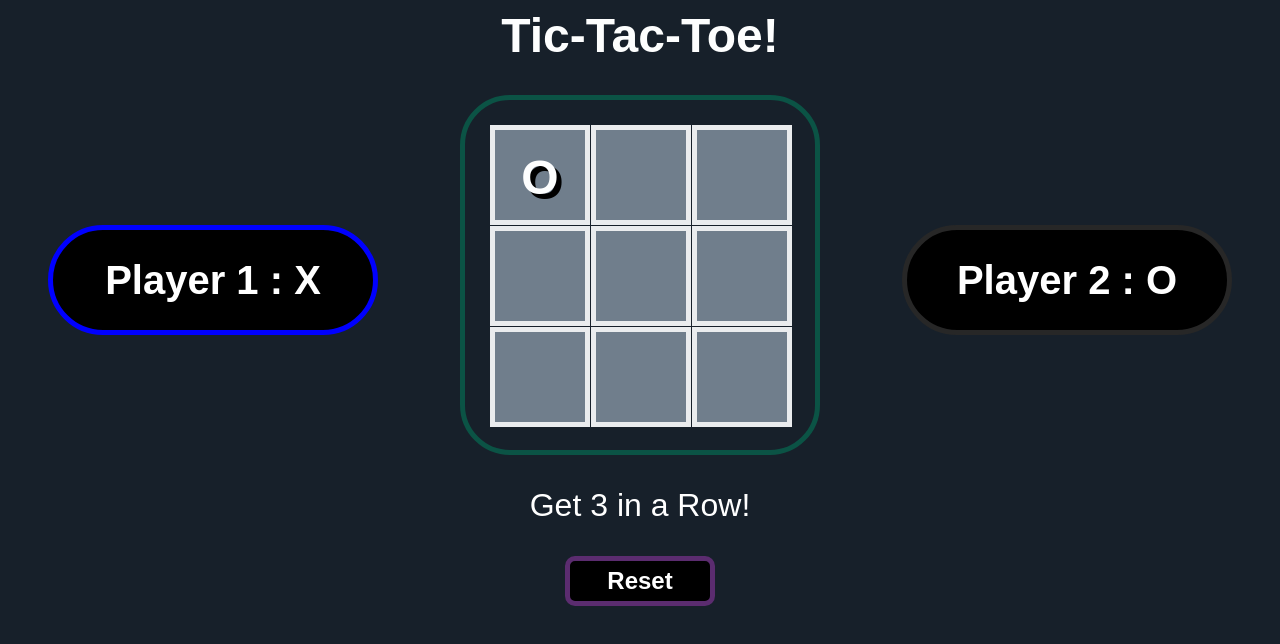
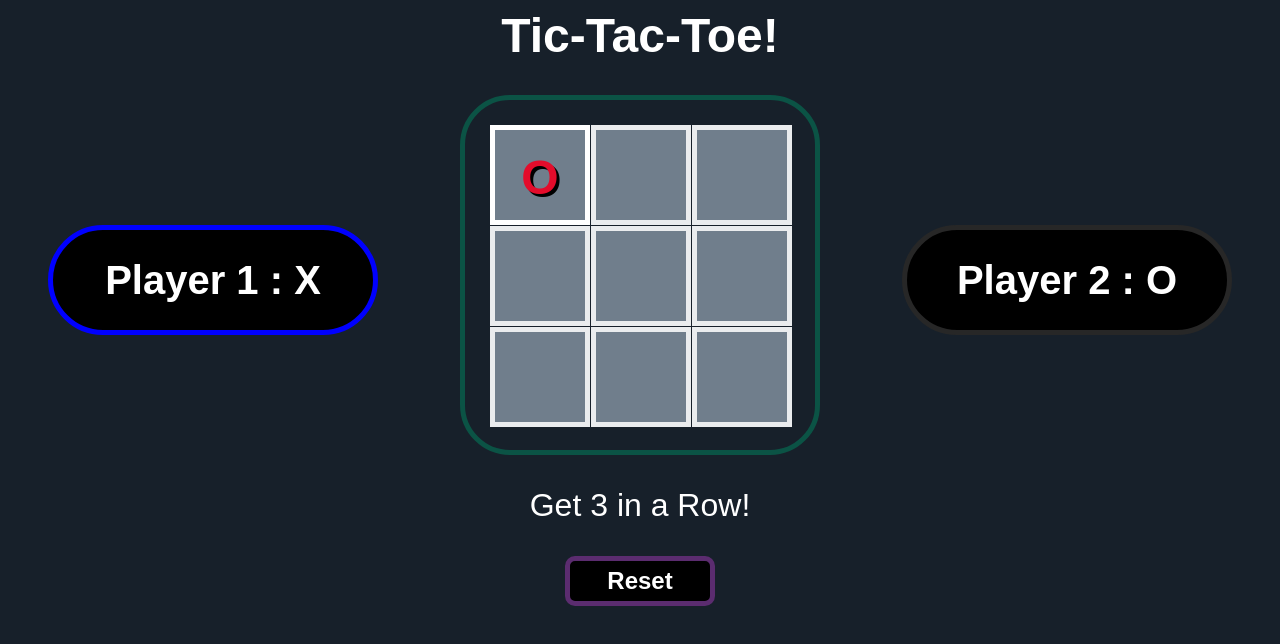
Before and after one commit to SidNath21/Tic-Tac-Toe, a plain HTML site: page index.html in a window 1280 px wide. Both pictures are taken after a click on the element 540 px from the left and 175 px from the top of the page. Drawn offline with Linux system fonts and the light colour scheme.

Commit message:
Added Stylistic Features

```diff
--- a/main.js
+++ b/main.js
@@ -44,19 +44,46 @@ for(let i=0; i<9; i++){
     playerMove.classList.add("playerMove");
     cells[i].appendChild(playerMove);
 
+    cells[i].addEventListener("mouseover", function(){
+        if(!gameOver && board[i] == ""){
+
+            let mouseOverColor;
+            let text = ""
+            let textColor;
+            if(moveCount%2 == 0){
+                mouseOverColor = "blue";
+                text = "X";
+                textColor = "#3CBCC3";
+            }
+            else{
+                mouseOverColor = "red";
+                text = "O";
+                textColor = "#E40C2B";
+            }
+
+            cells[i].style.borderColor = mouseOverColor;
+            playerMove.textContent = text;
+            playerMove.style.opacity = "50%";
+            playerMove.style.color = textColor;
+        }
+    });
+
+
+    cells[i].addEventListener("mouseout", function(){
+         if(!gameOver && board[i] == ""){
+            cells[i].style.borderColor = "white";
+            playerMove.textContent = "";
+         }
+    });
+
     cells[i].addEventListener("click", function(){
-
         if(!gameOver && board[i] == ""){
+            cells[i].style.borderColor = "white";
             currMove = (moveCount%2==0) ? "X" : "O";
             playerMove.textContent = currMove;
-
+            playerMove.style.opacity = "100%";
             playGame(i);
-
-            if(!gameOver) displayNextTurn();
-
-
-
-
+           if(!gameOver) displayNextTurn();
         }
         });
 
@@ -127,11 +154,7 @@ function displayWin(a, b, c){
     else message = "Player 2 Wins!";
     msg.textContent = message;
 
-
-    //let color1 = "navy";
-    let color2 = "maroon";
-
-    // let color2 = "#E40C2B"
+     let color2 = "#E40C2B"
      let color1 = "#3CBCC3"
 
     for(let i=0; i<wins.length; i++){
@@ -158,6 +181,13 @@ function checkTie(){
     }
 
     msg.textContent = "It's a Tie!"
+    for(let i=0; i<cells.length; i++){
+        cells[i].style.borderColor = "#14A76C";
+    }
+
+    player1.style.borderColor = "#FF652F";
+    player2.style.borderColor = "#FF652F";
+
     return true;
 }
 
--- a/style.css
+++ b/style.css
@@ -2,7 +2,7 @@ body{
     background-color: #17202A;
     font-size: 24px;
     font-family: Arial, Helvetica, sans-serif;
-    color: #FDFEFE ;
+    color: white ;
     text-align: center;
 }
 
@@ -32,17 +32,13 @@ body{
 
 }
 
-#container div:hover{
-    border: 5px solid #FFE420;
-
-}
 
 #container p{
     font-size: 48px;
     font-weight: bold;
     text-align: center;
     line-height: 0px;
-    text-shadow: 5px 5px black;
+    text-shadow: 3px 3px black;
     vertical-align: middle;
 
 }
```
